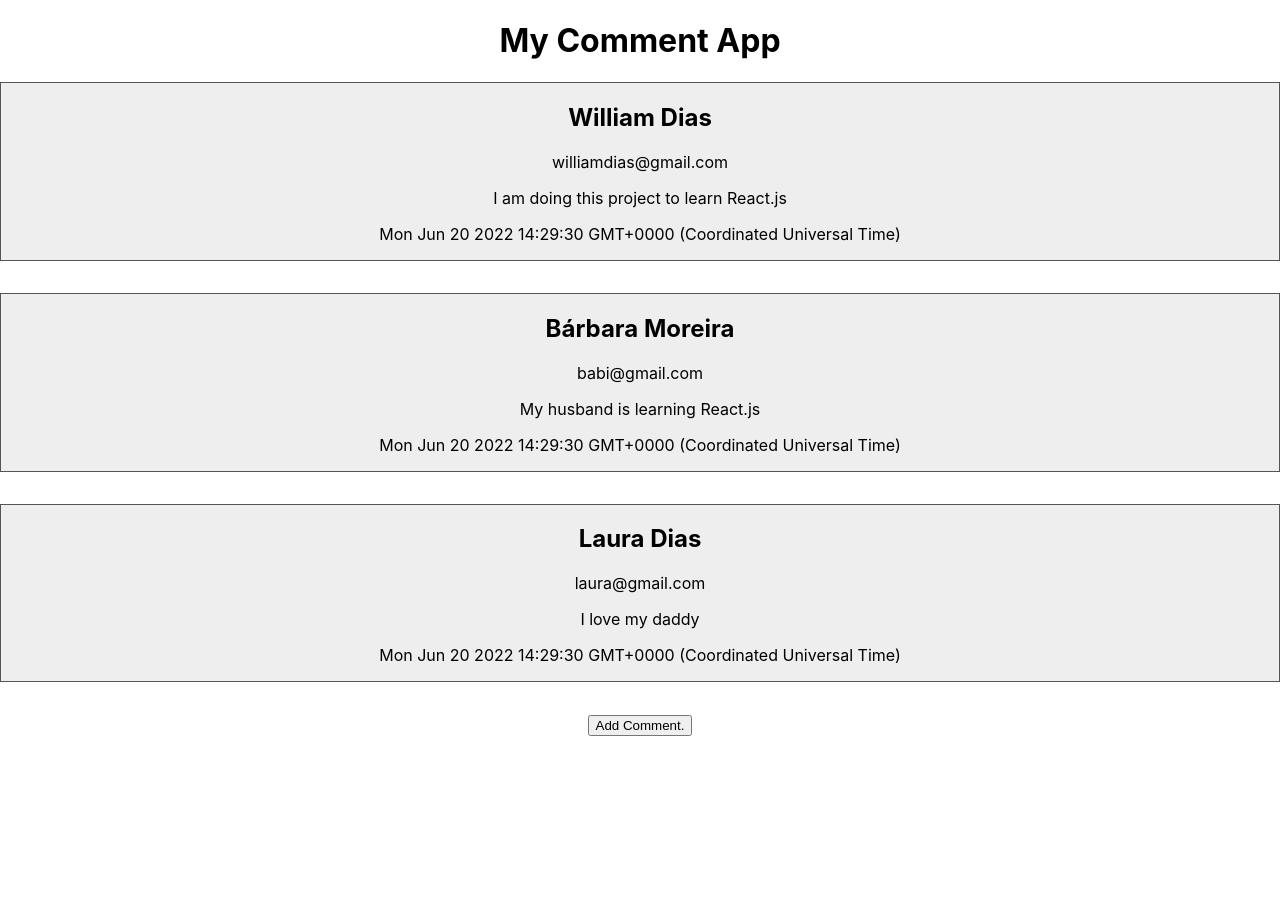
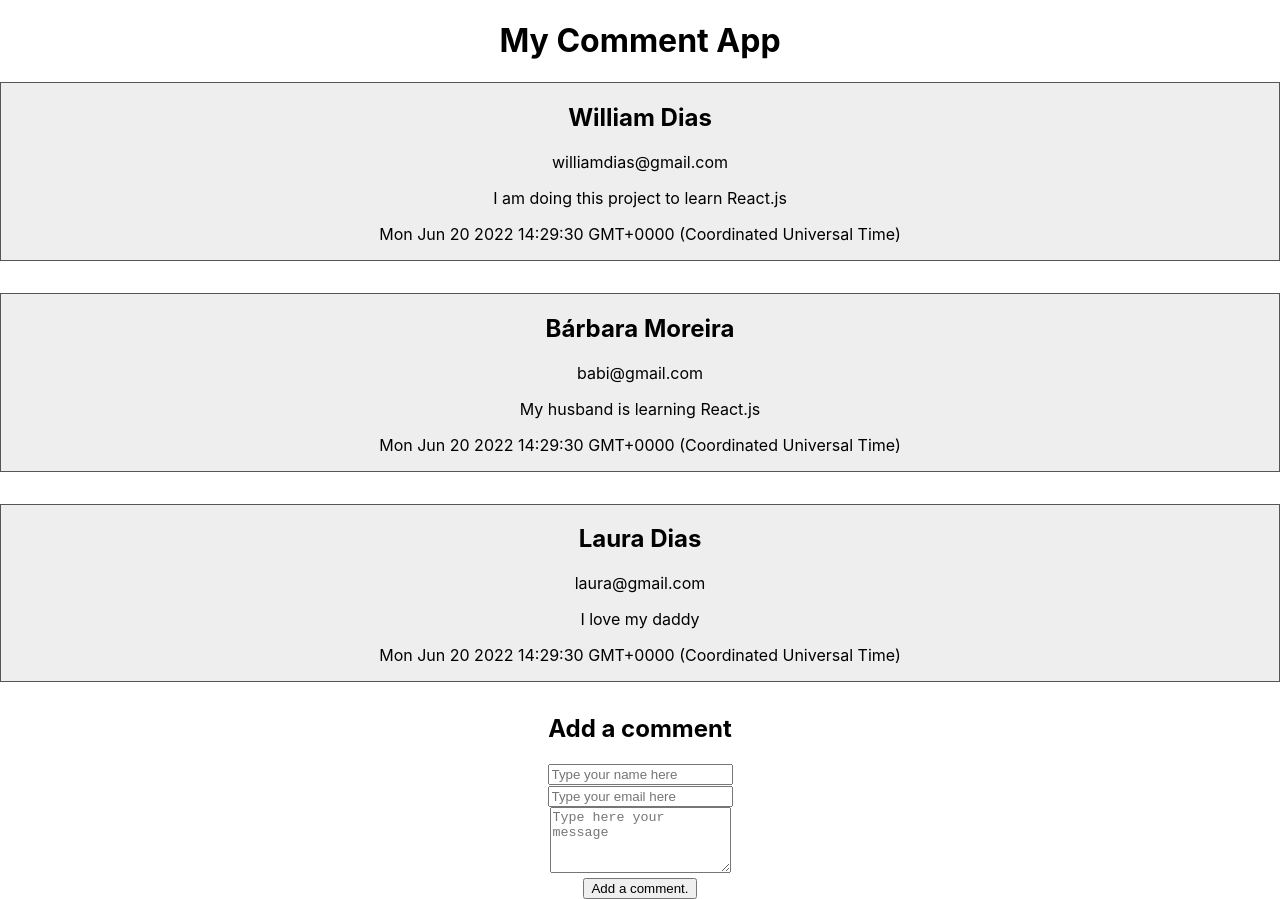
Before and after one commit to williampgdias/comment-app, a React (Create React App) app: page / in a window 1280 px wide. Before the commit the page ends 800 px from the top, so only its background shows below. Built offline with nearby package versions, Linux system fonts and the light colour scheme; the HTML template or start-up script is replaced by a standard one.

Commit message:
Trabalhando com formulários e com State

```diff
--- a/src/App.js
+++ b/src/App.js
@@ -26,18 +26,34 @@
         message: 'I love my daddy',
       },
     ],
+    form: {
+      name: '',
+      email: '',
+      message: '',
+    },
   };
 
-  addComment = () => {
-    const newComment = {
-      name: 'Zeiry Dias',
-      email: 'zeiry@gmail.com',
-      date: new Date(),
-      message: 'I am Williams mother.',
-    };
+  addComment = (e) => {
+    e.preventDefault();
+
+    const newComment = { ...this.state.form, date: new Date() };
 
     this.setState({
       comments: [...this.state.comments, newComment],
+      form: {
+        name: '',
+        email: '',
+        message: '',
+      },
+    });
+  };
+
+  onFieldChanged = (e) => {
+    const newCommentForm = this.state.form;
+    newCommentForm[e.target.name] = e.target.value;
+
+    this.setState({
+      form: newCommentForm,
     });
   };
 
@@ -57,7 +73,40 @@
           );
         })}
 
-        <button onClick={this.addComment}>Add Comment.</button>
+        <form onSubmit={this.addComment}>
+          <h2>Add a comment</h2>
+          <div>
+            <input
+              onChange={this.onFieldChanged}
+              value={this.state.form.name}
+              type='text'
+              name='name'
+              placeholder='Type your name here'
+              required='required'
+            />
+          </div>
+          <div>
+            <input
+              onChange={this.onFieldChanged}
+              value={this.state.form.email}
+              type='email'
+              name='email'
+              placeholder='Type your email here'
+              required='required'
+            />
+          </div>
+          <div>
+            <textarea
+              onChange={this.onFieldChanged}
+              name='message'
+              rows='4'
+              placeholder='Type here your message'
+              value={this.state.form.message}
+              required='required'
+            />
+          </div>
+          <button type='submit'>Add a comment.</button>
+        </form>
       </div>
     );
   }
```
